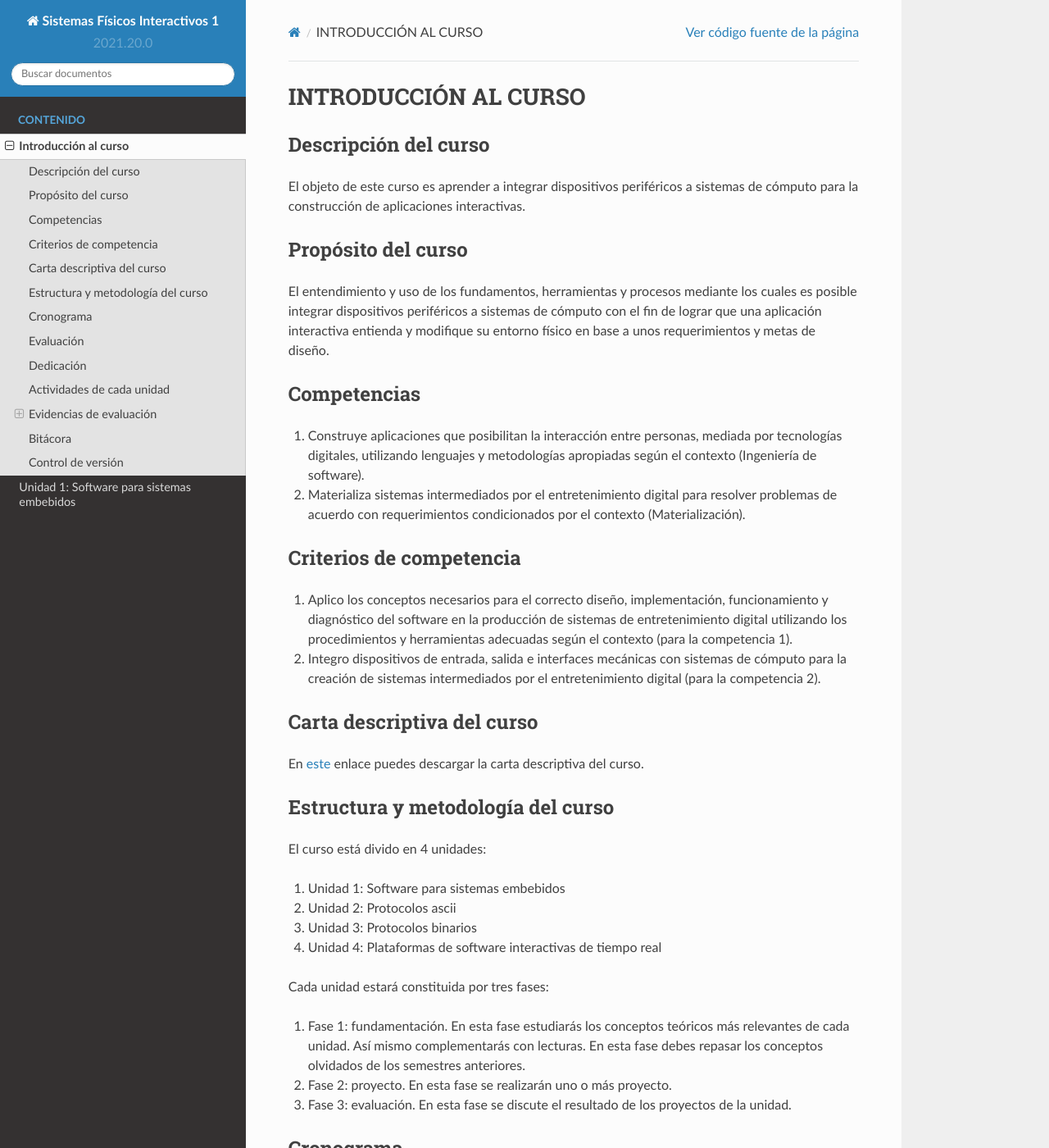
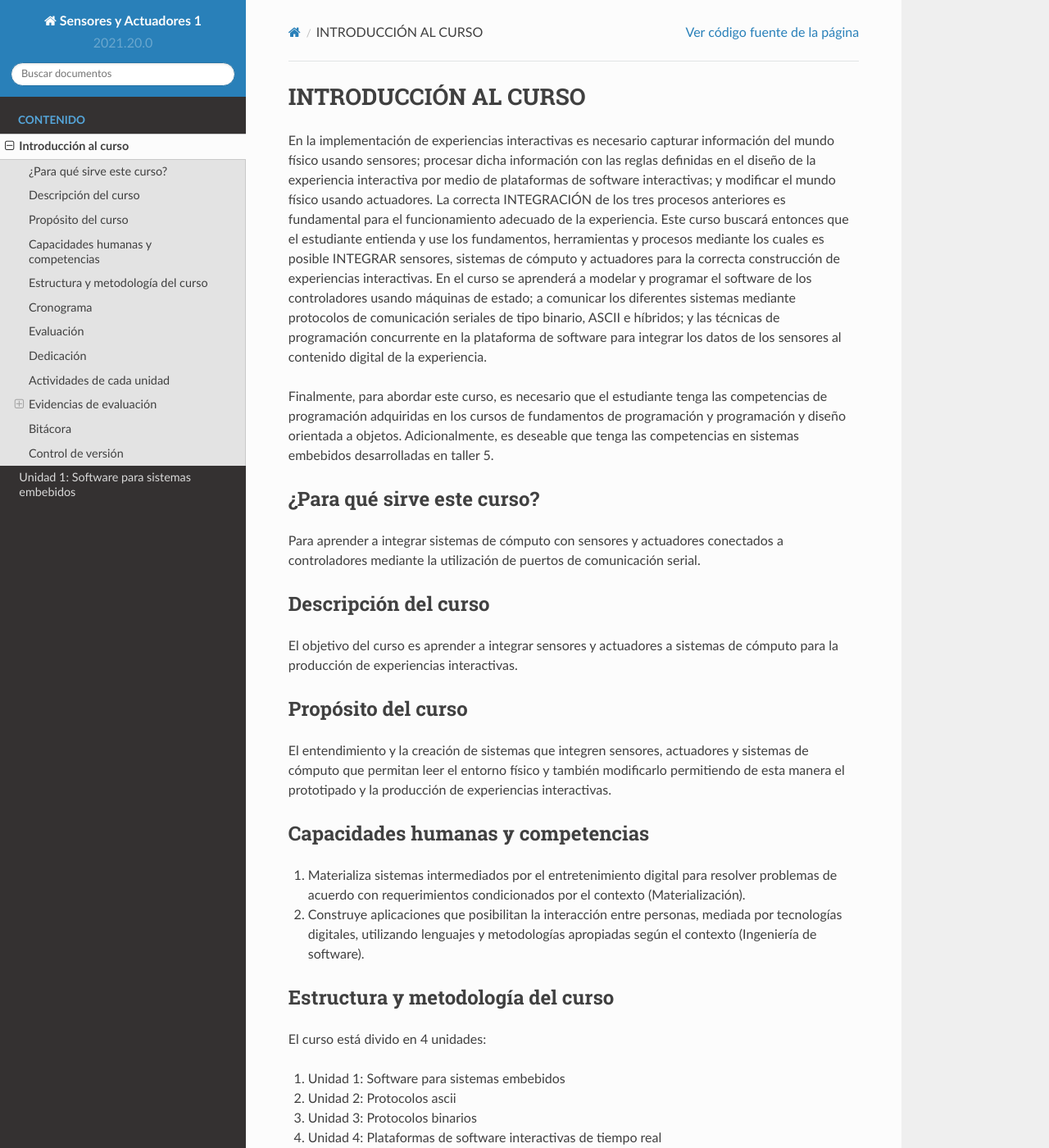
Before and after one commit to juanferfranco/sensores1, a Sphinx documentation site: the page built from docs/_intro/intro.rst, in a window 1280 px wide and 1400 px high. Shown: the whole window at 82% size. Built offline with Sphinx 7.4.7 and the Read the Docs theme 2.0.0, drawn with Linux system fonts in a browser that asks for light colours; some of the changed text lies outside the part shown.

Commit message:
update intro with IDED 1 info

```diff
--- a/docs/_intro/intro.rst
+++ b/docs/_intro/intro.rst
@@ -1,45 +1,58 @@
 INTRODUCCIÓN AL CURSO
 =======================
+
+En la implementación de experiencias interactivas es necesario capturar
+información del mundo físico usando sensores; procesar dicha información
+con las reglas definidas en el diseño de la experiencia interactiva por
+medio de plataformas de software interactivas; y modificar el mundo físico
+usando actuadores. La correcta INTEGRACIÓN de los tres procesos anteriores
+es fundamental para el funcionamiento adecuado de la experiencia. Este curso
+buscará entonces que el estudiante entienda y use los fundamentos,
+herramientas y procesos mediante los cuales es posible INTEGRAR sensores,
+sistemas de cómputo y actuadores para la correcta construcción de experiencias
+interactivas. En el curso se aprenderá a modelar y programar el software de
+los controladores usando máquinas de estado; a comunicar los diferentes sistemas
+mediante protocolos de comunicación seriales de tipo binario, ASCII e híbridos;
+y las técnicas de programación concurrente en la plataforma de software para
+integrar los datos de los sensores al contenido digital de la experiencia.
+
+Finalmente, para abordar este curso, es necesario que el estudiante tenga
+las competencias de programación adquiridas en los cursos de fundamentos de
+programación y programación y diseño orientada a objetos. Adicionalmente,
+es deseable que tenga las competencias en sistemas embebidos desarrolladas
+en taller 5.
+
+¿Para qué sirve este curso?
+-----------------------------
+
+Para aprender a integrar sistemas de cómputo con sensores y
+actuadores conectados a controladores mediante la utilización de puertos de
+comunicación serial.
 
 Descripción del curso
 ----------------------
 
-El objeto de este curso es aprender a integrar dispositivos periféricos a
-sistemas de cómputo para la construcción de aplicaciones interactivas.
+El objetivo del curso es aprender a integrar sensores y actuadores
+a sistemas de cómputo para la producción de experiencias interactivas.
 
 Propósito del curso
 ---------------------
 
-El entendimiento y uso de los fundamentos, herramientas y procesos mediante los cuales es
-posible integrar dispositivos periféricos a sistemas de cómputo con el
-fin de lograr que una aplicación interactiva entienda y modifique su entorno físico en
-base a unos requerimientos y metas de diseño.
+El entendimiento y la creación de sistemas que integren sensores,
+actuadores y sistemas de cómputo que permitan leer el entorno
+físico y también modificarlo permitiendo de esta manera el
+prototipado y la producción de experiencias interactivas.
 
-Competencias
+Capacidades humanas y competencias
 -------------------------------------
 
-#. Construye aplicaciones que posibilitan la interacción entre personas,
-   mediada por tecnologías digitales, utilizando lenguajes y
-   metodologías apropiadas según el contexto (Ingeniería de software).
-#. Materializa sistemas intermediados por el entretenimiento digital
+1. Materializa sistemas intermediados por el entretenimiento digital
    para resolver problemas de acuerdo con requerimientos condicionados
    por el contexto (Materialización).
 
-Criterios de competencia
--------------------------------------
-
-#. Aplico los conceptos necesarios para el correcto diseño, implementación, funcionamiento y
-   diagnóstico del software en la producción de sistemas de entretenimiento digital utilizando los
-   procedimientos y herramientas adecuadas según el contexto (para la competencia 1).
-#. Integro dispositivos de entrada, salida e interfaces mecánicas con sistemas de cómputo para la
-   creación de sistemas intermediados por el entretenimiento digital (para la competencia 2).
-
-Carta descriptiva del curso
------------------------------
-
-En `este <https://drive.google.com/file/d/1RuKTTdtdDgD3W9p2v3OYsrI4IiEmhkZX/view?usp=sharing>`__ enlace
-puedes descargar la carta descriptiva del curso.
-
+2. Construye aplicaciones que posibilitan la interacción entre personas,
+   mediada por tecnologías digitales, utilizando lenguajes y
+   metodologías apropiadas según el contexto (Ingeniería de software).
 
 Estructura y metodología del curso
 -----------------------------------
@@ -79,14 +92,14 @@ Evaluación
 Dedicación
 -----------
 
-Este curso es de 2 créditos y se ofrecerá en 2020-20 en modalidad proyecto. Por tanto,
-tendremos encuentros sincrónicos semanales de 1 hora 40 minutos y 4 horas de trabajo autónomo.
+Este curso es de 3 créditos y se ofrecerá en 2021-20 en modalidad proyecto. Por tanto,
+tendremos encuentros sincrónicos semanales de 1 hora 40 minutos y 7 horas de trabajo autónomo.
 
 Actividades de cada unidad
 ----------------------------
 
 Cada semana nos reuniremos para discutir los conceptos y resolver las inquietudes. Debes
-dedicar 4 horas de trabajo autónomo para trabajar en las lecturas, ejercicios y en la evaluación
+dedicar 7 horas de trabajo autónomo para trabajar en las lecturas, ejercicios y en la evaluación
 de cada unidad.
 
 
--- a/docs/conf.py
+++ b/docs/conf.py
@@ -19,14 +19,14 @@
 
 # -- Project information -----------------------------------------------------
 
-project = 'Sistemas Físicos Interactivos 1'
+project = 'Sensores y Actuadores 1'
 copyright = '2021, Juan Franco'
 author = 'Juan Franco'
 
 # The short X.Y version
 version = '2021.20.0'
 # The full version, including alpha/beta/rc tags
-release = 'beta'
+release = 'rc'
 
 # -- General configuration ---------------------------------------------------
 
@@ -100,7 +100,7 @@ html_static_path = ['_static']
 # -- Options for HTMLHelp output ---------------------------------------------
 
 # Output file base name for HTML help builder.
-htmlhelp_basename = 'Sistemas Físicos Interactivos 1'
+htmlhelp_basename = 'Sensores y actuadores 1'
 
 
 # -- Options for LaTeX output ------------------------------------------------
@@ -127,7 +127,7 @@ latex_elements = {
 # (source start file, target name, title,
 #  author, documentclass [howto, manual, or own class]).
 latex_documents = [
-    (master_doc, 'sistemasFisicosInteractivos1.tex', 'Curso Sistemas Físicos Interactivos 1',
+    (master_doc, 'sensores1.tex', 'Curso Sensores y actuadores 1',
      'Juan Franco', 'manual'),
 ]
 
@@ -137,7 +137,7 @@ latex_documents = [
 # One entry per manual page. List of tuples
 # (source start file, name, description, authors, manual section).
 man_pages = [
-    (master_doc, 'sistemasFisicosInteractivos1', 'Curso Sistemas Físicos Interactivos 1',
+    (master_doc, 'sensores1', 'Curso Sensores y actuadores 1',
      [author], 1)
 ]
 
@@ -148,7 +148,7 @@ man_pages = [
 # (source start file, target name, title, author,
 #  dir menu entry, description, category)
 texinfo_documents = [
-    (master_doc, 'sistemasFisicosInteractivos1', 'sistemasFisicosInteractivos1 Documentation',
-     author, 'sistemasFisicosInteractivos1', 'Documentación del curso Sistemas Físicos Interactivos 1',
+    (master_doc, 'sensores1', 'sensores1 Documentation',
+     author, 'sensores1', 'Documentación del curso Sensores y actuadores 1',
      'Miscellaneous'),
 ]
--- a/docs/index.rst
+++ b/docs/index.rst
@@ -1,4 +1,4 @@
-Curso Sistemas Físicos Interactivos 1 2021-10
+Curso Sensores y Actuadores 1 2021-10
 =====================================================
 
 Docente diseñador del curso: Juan Fernando Franco Higuita
@@ -7,8 +7,7 @@ Nombre del docente moderador: Juan Fernando Franco Higuita
 
 Programa: Ingeniería en Diseño de Entretenimiento Digital
 
-Créditos y horas totales del curso: 2 créditos - 96 horas totales
-
+Créditos y horas totales del curso: 3 créditos - 144 horas totales
 
 .. toctree::
    :maxdepth: 1
```
Also changed, not shown: other parts of docs/_intro/intro.rst (+1 -1 lines), 2 other files.
